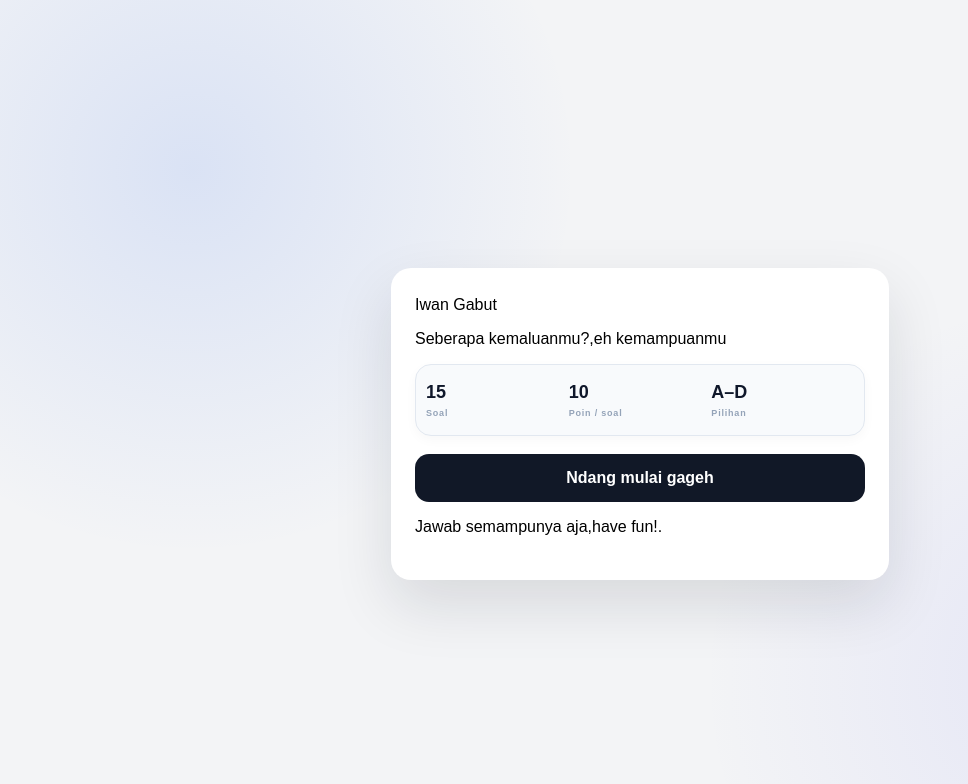
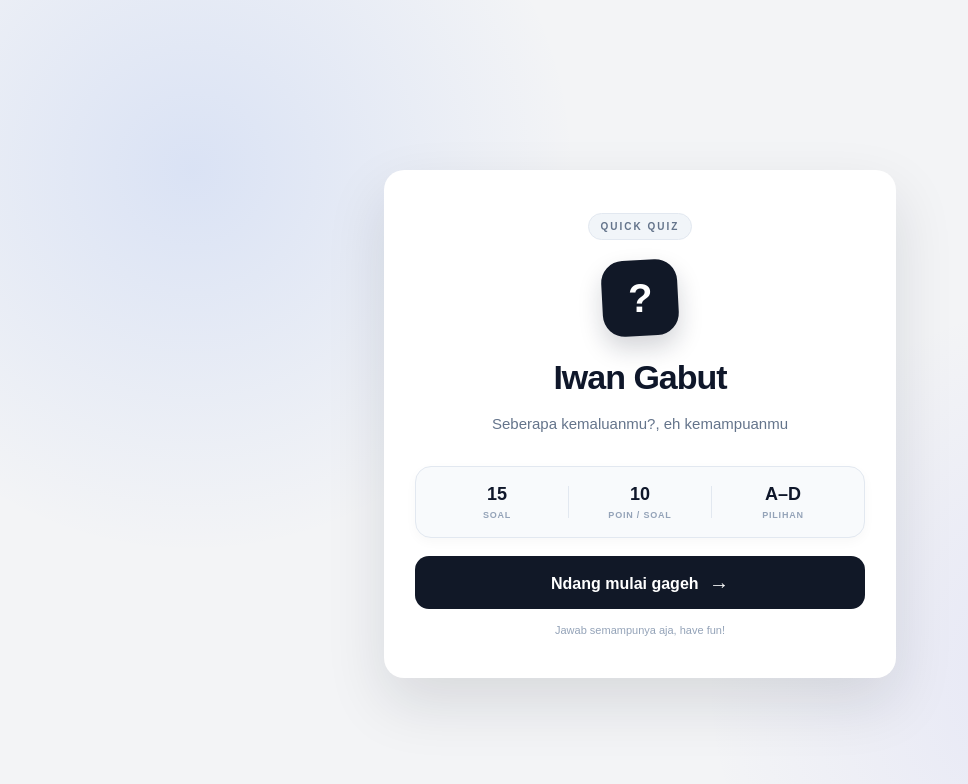
Before and after one commit to iwangnurhabib-ux/game-tebak-tebakan-pemula, a plain HTML site: page index.html in a window 1280 px wide. Shown: the whole page, without its empty margins (0-968 px from the left). Drawn offline with Linux system fonts and the light colour scheme.

Commit message:
Refactor index.html structure and content

```diff
--- a/index.html
+++ b/index.html
@@ -2,7 +2,6 @@
 <html lang="id">
 
 <head>
-
     <meta charset="UTF-8">
 
     <meta name="viewport"
@@ -10,27 +9,32 @@
 
     <title>Badek badek an</title>
 
-    <link rel="stylesheet"
-        href="style.css">
+    <link rel="stylesheet" href="style.css">
 
 </head>
 
 
 <body>
 
-    <div class="game-container">
+    <main class="game-container start-page">
 
-        <!-- HALAMAN AWAL -->
-
-        <div class="start-screen">
-
-            <div class="logo-game">
-                Iwan<span> Gabut</span>
+        <div class="top-label">
+            QUICK QUIZ
         </div>
 
 
-            <p class="tagline">
-                Seberapa kemaluanmu?,eh kemampuanmu
+        <div class="quiz-icon">
+            <span>?</span>
+        </div>
+
+
+        <h1>
+            Iwan Gabut
+        </h1>
+
+
+        <p class="deskripsi">
+            Seberapa kemaluanmu?, eh kemampuanmu
         </p>
 
 
@@ -38,25 +42,25 @@
 
             <div class="info-item">
                 <strong>15</strong>
-                    <span>Soal</span>
+                <span>SOAL</span>
             </div>
 
 
-                <div class="garis"></div>
+            <div class="info-divider"></div>
 
 
             <div class="info-item">
                 <strong>10</strong>
-                    <span>Poin / soal</span>
+                <span>POIN / SOAL</span>
             </div>
 
 
-                <div class="garis"></div>
+            <div class="info-divider"></div>
 
 
             <div class="info-item">
                 <strong>A–D</strong>
-                    <span>Pilihan</span>
+                <span>PILIHAN</span>
             </div>
 
         </div>
@@ -64,16 +68,15 @@
 
         <button id="mulaiBtn">
             Ndang mulai gageh
+            <span class="arrow">→</span>
         </button>
 
 
-            <p class="footer-start">
-                Jawab semampunya aja,have fun!.
+        <p class="start-note">
+            Jawab semampunya aja, have fun!
         </p>
 
-        </div>
-
-    </div>
+    </main>
 
 
     <script src="script.js"></script>
```
Lines whose indentation alone changed are shown as unchanged.
